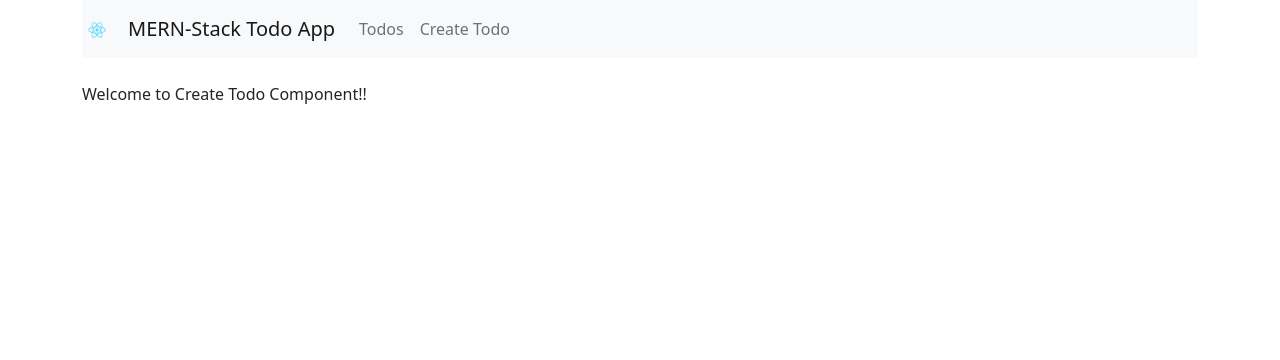
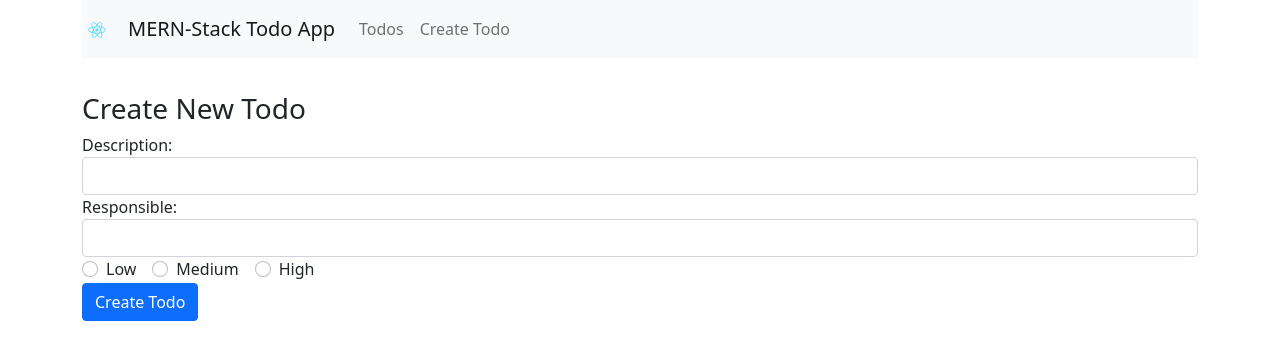
Before and after one commit to tuanlle/ProjectCRUD, a React (Create React App) app in the folder mern-todo-app/: page /create in a window 1280 px wide. Shown: the top 360 px of the page. Built offline with nearby package versions, Linux system fonts and the light colour scheme.

Commit message:
Update create-todo.component.js

```diff
--- a/mern-todo-app/src/components/create-todo.component.js
+++ b/mern-todo-app/src/components/create-todo.component.js
@@ -1,10 +1,115 @@
 import React, { Component } from 'react';
 
 export default class CreateTodo extends Component {
+    constructor(props){
+        super(props);
+
+        this.onChangeTodoDescription = this.onChangeTodoDescription.bind(this);
+        this.onChangeTodoResponsible = this.onChangeTodoResponsible.bind(this);
+        this.onChangeTodoPriority = this.onChangeTodoPriority.bind(this);
+        this.onSubmit = this.onSubmit.bind(this);
+
+        this.state={
+            todo_description:'',
+            todo_responsible:'',
+            todo_priority:'',
+            todo_completed:false
+        }
+    }
+
+    onChangeTodoDescription(e){
+        this.setState({
+            todo_description: e.target.value
+        });
+    }
+    onChangeTodoResponsible(e){
+        this.setState({
+            todo_responsible: e.target.value
+        });
+    }
+    onChangeTodoPriority(e){
+        this.setState({
+            todo_priority: e.target.value
+        });
+    }
+
+    onSubmit(e) {
+        e.preventDefault();
+
+        console.log('Form submitted:');
+        console.log('Todo Description: ${this.state.todo_description}');
+        console.log('Todo Responssible: ${this.state.todo_responsible}');
+        console.log('Todo Priority: ${this.state.todo_priority}');
+
+        this.setState({
+            todo_description:'',
+            todo_responsible:'',
+            todo_priority:'',
+            todo_completed:false
+        })
+    }
     render() {
         return (
-            <div>
-                <p>Welcome to Create Todo Component!!</p>
+            <div style={{marginTop: 10}}>
+                <h3>Create New Todo</h3>
+                <form onSubmit={this.onSubmit}>
+                    <div className="form-group">
+                        <label>Description: </label>
+                        <input  type="text"
+                                className="form-control"
+                                value={this.state.todo_description}
+                                onChange={this.onChangeTodoDescription}
+                                />
+                    </div>
+                    <div className="form-group">
+                        <label>Responsible: </label>
+                        <input
+                                type="text"
+                                className="form-control"
+                                value={this.state.todo_responsible}
+                                onChange={this.onChangeTodoResponsible}
+                                />
+                    </div>
+                    <div className="form-group">
+                        <div className="form-check form-check-inline">
+                            <input  className="form-check-input"
+                                    type="radio"
+                                    name="priorityOptions"
+                                    id="priorityLow"
+                                    value="Low"
+                                    checked={this.state.todo_priority==='Low'}
+                                    onChange={this.onChangeTodoPriority}
+                                    />
+                            <label className="form-check-label">Low</label>
+                        </div>
+                        <div className="form-check form-check-inline">
+                            <input  className="form-check-input"
+                                    type="radio"
+                                    name="priorityOptions"
+                                    id="priorityMedium"
+                                    value="Medium"
+                                    checked={this.state.todo_priority==='Medium'}
+                                    onChange={this.onChangeTodoPriority}
+                                    />
+                            <label className="form-check-label">Medium</label>
+                        </div>
+                        <div className="form-check form-check-inline">
+                            <input  className="form-check-input"
+                                    type="radio"
+                                    name="priorityOptions"
+                                    id="priorityHigh"
+                                    value="High"
+                                    checked={this.state.todo_priority==='High'}
+                                    onChange={this.onChangeTodoPriority}
+                                    />
+                            <label className="form-check-label">High</label>
+                        </div>
+                    </div>
+
+                    <div className="form-group">
+                        <input type="submit" value="Create Todo" className="btn btn-primary" />
+                    </div>
+                </form>
             </div>
         )
     }
```
